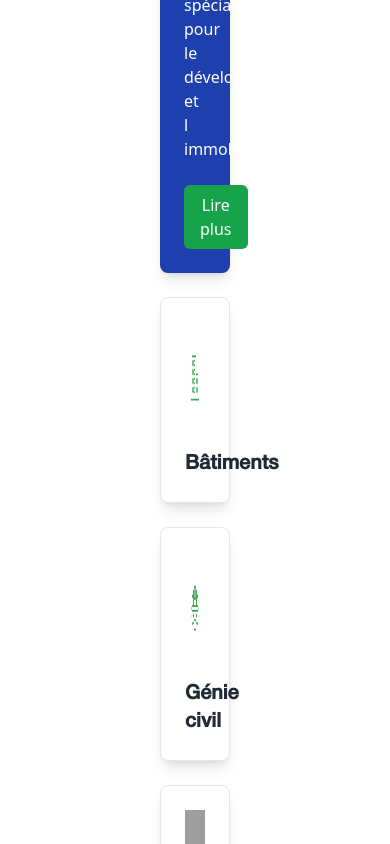
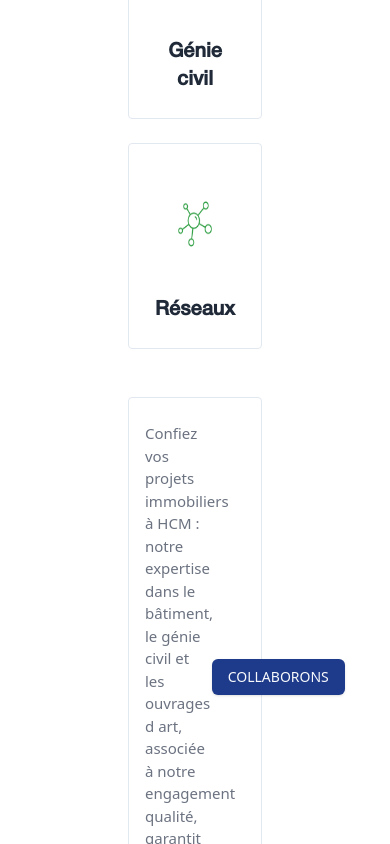
Before and after one commit to SylvHardDev/site-oria, a React (Vite) app: page / in a window 390 px wide. Shown: the part 2118-2962 px from the top of the page. Built offline with nearby package versions, Linux system fonts and the light colour scheme; grey boxes are pictures that could not be loaded.

Commit message:
fix: HCM section

```diff
--- a/src/components/Filiale/Filiale.jsx
+++ b/src/components/Filiale/Filiale.jsx
@@ -2,11 +2,12 @@ import './Filiale.css'
 import { Button } from '../ui/button';
 import batiments from '../../assets/images/BATIMENTS.png'
 import genie from '../../assets/images/GENIE_CIVIL.png'
+import reseau from '../../assets/images/réseaux.png'
 
 export default function Filiale() {
   return (
     <section className="bg-white py-20">
-      <div className="container mx-auto px-40">
+      <div className="container mx-auto px-32">
         {/* Section title */}
         <div className="mb-8">
           <h3 className="text-blue-900 text-[12px] font-semibold uppercase flex items-center">
@@ -28,10 +29,10 @@ export default function Filiale() {
         </div>
 
         {/* Cards section */}
-        <div className="grid grid-cols-1 md:grid-cols-3 gap-6">
+        <div className="grid grid-cols-1 md:grid-cols-4 gap-6">
           {/* Card 1 */}
-          <div className="bg-blue-800 text-white p-6 rounded-lg shadow-lg">
-            <p className="text-base">
+          <div className="bg-blue-800 text-center text-white p-6 rounded-sm ">
+            <p className="text-[13px]">
               HCM, en tant qu acteur majeur du BTP dans le pays, se spécialise
               dans le bâtiment, le génie civil, les réseaux, les ouvrages
               d art, et les métiers spécialisés pour le développement et
@@ -43,20 +44,20 @@ export default function Filiale() {
           </div>
 
           {/* Card 2 */}
-          <div className="bg-white text-center p-6 border rounded-lg shadow-lg">
+          <div className="bg-white text-center p-6 border rounded-sm ">
             <div className="flex justify-center items-center mb-4">
               {/* Replace the icon here */}
               <img
                 src={batiments}
                 alt="Bâtiments Icon"
-                className="h-28 w-28"
+                className="h-28 w-28 border-solid"
               />
             </div>
             <h3 className="text-xl font-semibold text-gray-800">Bâtiments</h3>
           </div>
 
           {/* Card 3 */}
-          <div className="bg-white text-center p-6 border rounded-lg shadow-lg">
+          <div className="bg-white text-center p-6 border rounded-sm">
             <div className="flex justify-center items-center mb-4">
               {/* Replace the icon here */}
               <img
@@ -69,11 +70,11 @@ export default function Filiale() {
           </div>
 
           {/* Card 4 */}
-          <div className="bg-white text-center p-6 border rounded-lg shadow-lg">
+          <div className="bg-white text-center p-6 border rounded-sm">
             <div className="flex justify-center items-center mb-4">
               {/* Replace the icon here */}
               <img
-                src="/path-to-icon3.png"
+                src={reseau}
                 alt="Réseaux Icon"
                 className="h-28 w-28"
               />
@@ -83,15 +84,13 @@ export default function Filiale() {
         </div>
 
         {/* Footer section */}
-        <div className="mt-12 text-center">
-          <p className="text-gray-500">
+        <div className="p-4 mt-12 rounded-sm flex items-center justify-between border">
+          <p className="mt-2 text-[15px] w-2/3 text-gray-500">
             Confiez vos projets immobiliers à HCM : notre expertise dans le
             bâtiment, le génie civil et les ouvrages d art, associée à notre
             engagement qualité, garantit la réussite de vos réalisations.
           </p>
-          <button className="mt-6 bg-blue-800 text-white px-6 py-3 rounded-md">
-            COLLABORONS
-          </button>
+          <Button className="bg-blue-900 w-40">COLLABORONS</Button>
         </div>
       </div>
     </section>
--- a/src/components/Navbar/Navbar.jsx
+++ b/src/components/Navbar/Navbar.jsx
@@ -20,11 +20,11 @@ export default function Navbar() {
         {/* Navigation as - hidden on small screens */}
 
         <div className="lien hidden md:flex space-x-8 text-gray-700 m-0">
-          <a href="/" className="hover:text-blue-600 active-link text-[10px] md:text-[15px] ">ACCUEIL</a>
-          <a href="/about" className="hover:text-blue-600">A PROPOS</a>
-          <a href="/filiales" className="hover:text-blue-600">NOS FILIALES</a>
-          <a href="/projects" className="hover:text-blue-600">NOS PROJETS</a>
-          <a href="/contact" className="hover:text-blue-600">CONTACTS</a>
+          <a href="/" className="hover:text-blue-600 active-link text-[10px] md:text-[13px] ">ACCUEIL</a>
+          <a href="/about" className="hover:text-blue-600 text-[10px] md:text-[13px]">A PROPOS</a>
+          <a href="/filiales" className="hover:text-blue-600 text-[10px] md:text-[13px]">NOS FILIALES</a>
+          <a href="/projects" className="hover:text-blue-600 text-[10px] md:text-[13px]">NOS PROJETS</a>
+          <a href="/contact" className="hover:text-blue-600 text-[10px] md:text-[13px]">CONTACTS</a>
         </div>
 
         {/* Right Section: Search Icon & Mobile Menu Button */}
@@ -46,12 +46,12 @@ export default function Navbar() {
 
       {/* Mobile Menu - Only visible when menu button is clicked */}
       {isOpen && (
-        <div className="md:hidden absolute z-10 bg-white shadow-md">
-          <a href="/" className="block px-4 py-2 text-gray-700 hover:bg-gray-100">ACCUEIL</a>
-          <a href="/about" className="block px-4 py-2 text-gray-700 hover:bg-gray-100">A PROPOS</a>
-          <a href="/filiales" className="block px-4 py-2 text-gray-700 hover:bg-gray-100">NOS FILIALES</a>
-          <a href="/projects" className="block px-4 py-2 text-gray-700 hover:bg-gray-100">NOS PROJETS</a>
-          <a href="/contact" className="block px-4 py-2 text-gray-700 hover:bg-gray-100">CONTACTS</a>
+        <div className="md:hidden z-10 bg-white shadow-md">
+          <a href="/" className="block px-4 py-2 text-gray-700 hover:bg-gray-100 text-[10px] md:text-[13px]">ACCUEIL</a>
+          <a href="/about" className="block px-4 py-2 text-gray-700 hover:bg-gray-100 text-[10px] md:text-[13px]">A PROPOS</a>
+          <a href="/filiales" className="block px-4 py-2 text-gray-700 hover:bg-gray-100 text-[10px] md:text-[13px]">NOS FILIALES</a>
+          <a href="/projects" className="block px-4 py-2 text-gray-700 hover:bg-gray-100 text-[10px] md:text-[13px]">NOS PROJETS</a>
+          <a href="/contact" className="block px-4 py-2 text-gray-700 hover:bg-gray-100 text-[10px] md:text-[13px]">CONTACTS</a>
         </div>
       )}
     </nav>
```
Also changed, not shown: src/assets/images/réseaux.png (added).
